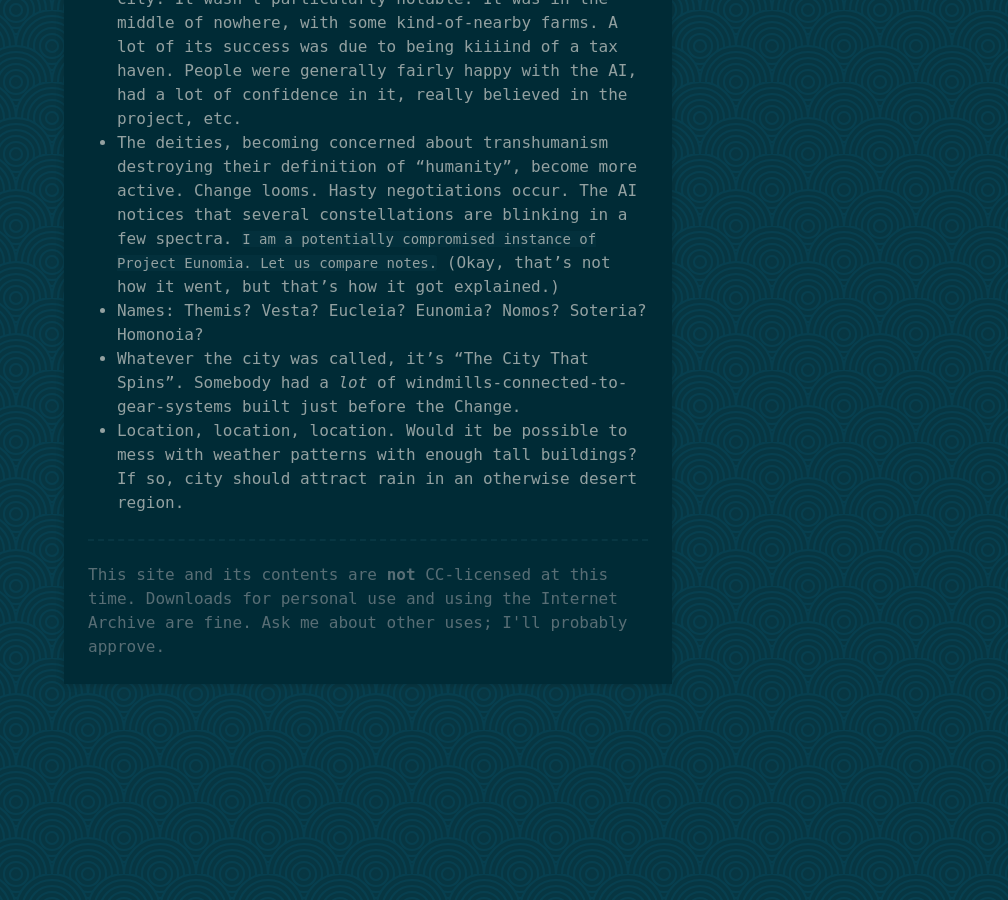
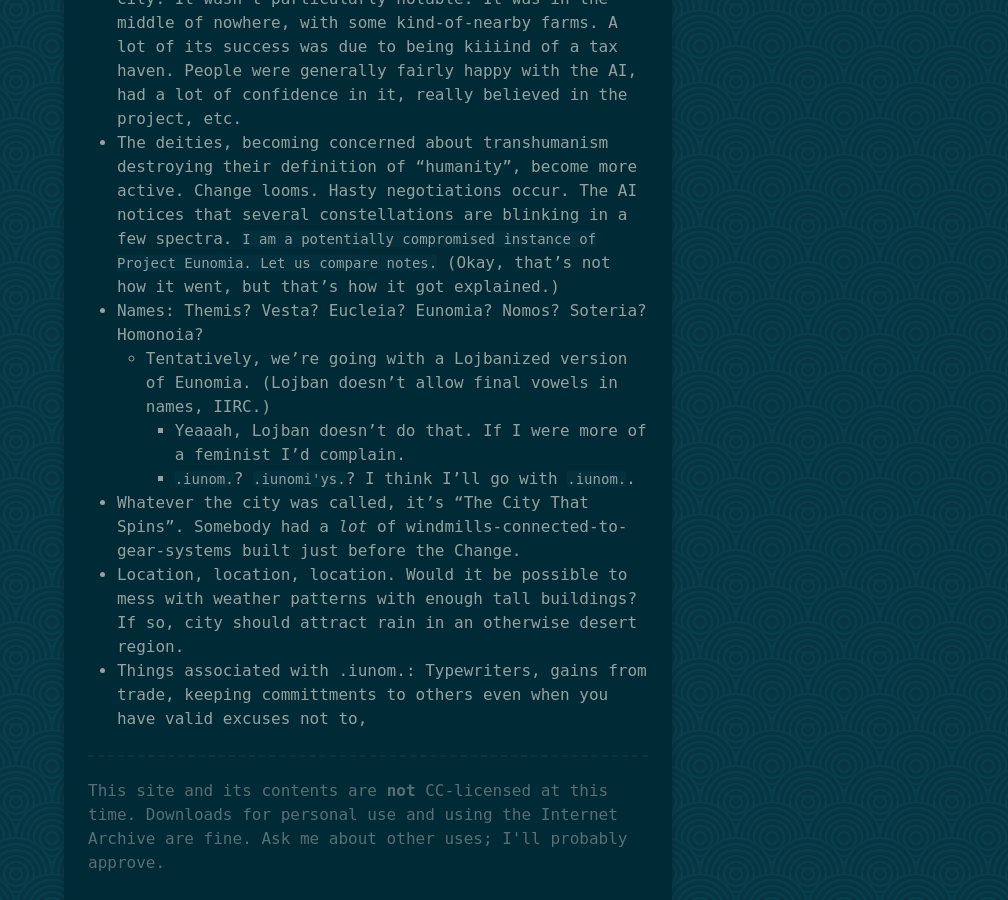
Before and after one commit to ilzolende/ilzolende.github.io, a Jekyll site: the page built from _writing/atmospheric-tech-levels.md, in a window 1280 px wide and 900 px high, scrolled down 2006 px. Shown: the whole window, without its empty margins (272-1280 px from the left). Built offline with Jekyll 4.4.1, drawn with Linux system fonts in a browser that asks for light colours; some web fonts are replaced.

Commit message:
added more setting details

```diff
--- a/_writing/atmospheric-tech-levels.md
+++ b/_writing/atmospheric-tech-levels.md
@@ -43,5 +43,9 @@ The Goddess of Version Control/Our Lady of Value Alignment/etc:
 - Pre-change people experimented with having an AI run a city. It wasn't particularly notable. It was in the middle of nowhere, with some kind-of-nearby farms. A lot of its success was due to being kiiiind of a tax haven. People were generally fairly happy with the AI, had a lot of confidence in it, really believed in the project, etc.
 - The deities, becoming concerned about transhumanism destroying their definition of "humanity", become more active. Change looms. Hasty negotiations occur. The AI notices that several constellations are blinking in a few spectra. `I am a potentially compromised instance of Project Eunomia. Let us compare notes.` (Okay, that's not how it went, but that's how it got explained.)
 - Names: Themis? Vesta? Eucleia? Eunomia? Nomos? Soteria? Homonoia?
+  - Tentatively, we're going with a Lojbanized version of Eunomia. (Lojban doesn't allow final vowels in names, IIRC.)
+    - Yeaaah, Lojban doesn't do that. If I were more of a feminist I'd complain.
+    - `.iunom.`? `.iunomi'ys.`? I think I'll go with `.iunom.`.
 - Whatever the city was called, it's "The City That Spins". Somebody had a *lot* of windmills-connected-to-gear-systems built just before the Change.
 - Location, location, location. Would it be possible to mess with weather patterns with enough tall buildings? If so, city should attract rain in an otherwise desert region.
+- Things associated with .iunom.: Typewriters, gains from trade, keeping committments to others even when you have valid excuses not to,
```
